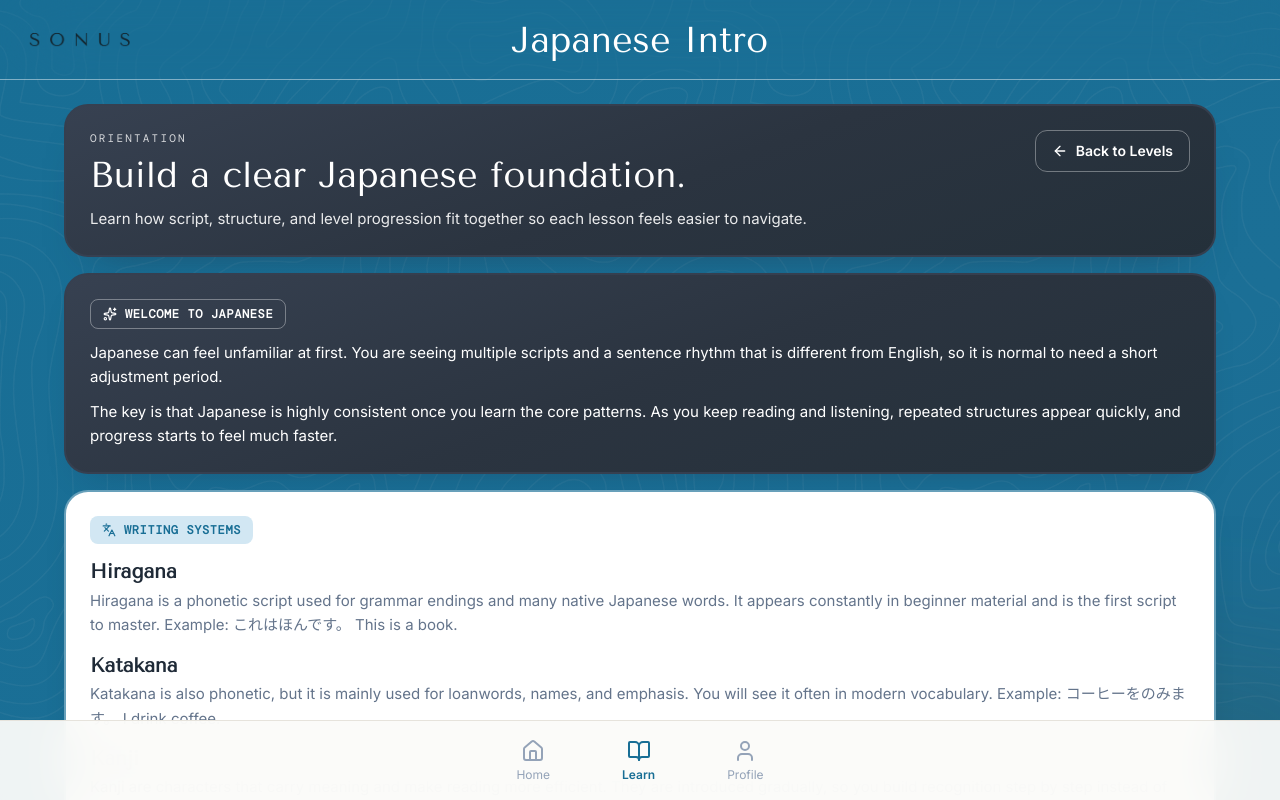
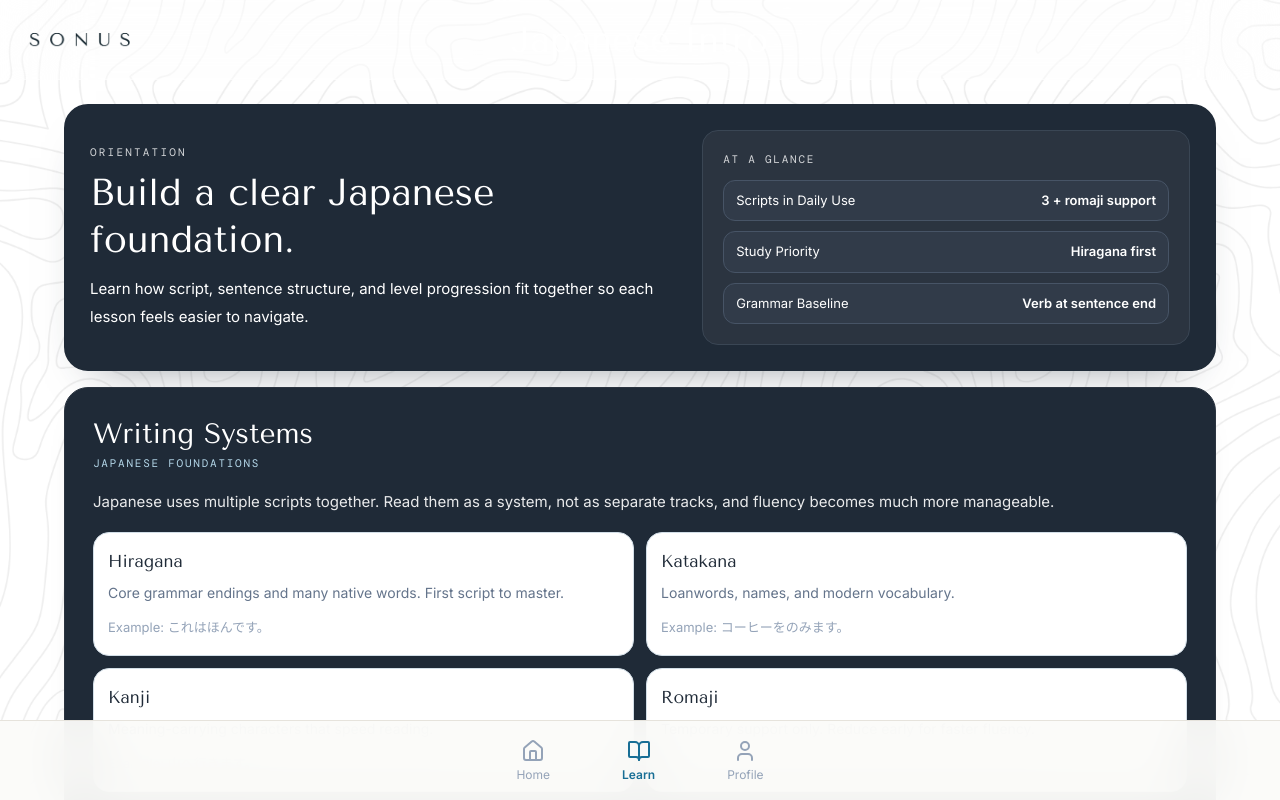
Before and after one commit to mbayers6370/Sonus, a React (Vite) app in the folder sonus-react/: page /learn/language-intro in a window 1280 px wide. Both pictures are taken after a click on the button "Continue as Demo". Shown: the top 800 px of the page. Built offline with nearby package versions, Linux system fonts and the light colour scheme; no server answers; a web font is replaced by a local one.

Commit message:
Update to Intro for Japanese page

```diff
--- a/sonus-react/src/components/JapaneseIntroScreen.tsx
+++ b/sonus-react/src/components/JapaneseIntroScreen.tsx
@@ -1,4 +1,3 @@
-import { ArrowLeft, BookOpen, Languages, Layers, Route, Sparkles, Target } from 'lucide-react';
 import type { ReactNode } from 'react';
 import BottomNav from './BottomNav';
 import GlassHeader from './GlassHeader';
@@ -9,92 +8,89 @@ interface JapaneseIntroScreenProps {
   onBackToLearn: () => void;
 }
 
-const INTRO_CARDS = [
+const INTRO_SECTIONS = [
+  {
+    id: 'writing',
+    title: 'Writing Systems',
+  },
   {
     id: 'welcome',
     title: 'Welcome to Japanese',
-    icon: Sparkles,
-    accent: 'border-[#374151]/90 bg-[linear-gradient(160deg,#374151_0%,#2B3440_52%,#24303A_100%)] text-white',
-    badge: 'bg-white/16 text-white border border-white/35',
-    bodyTone: 'text-white/92',
-    span: 'lg:col-span-2',
-  },
-  {
-    id: 'writing',
-    title: 'Writing Systems',
-    icon: Languages,
-    accent: 'border-[#186E95]/65 bg-white text-text-dark',
-    badge: 'bg-[#D2E7F3] text-[#186E95]',
-    bodyTone: 'text-text-med',
-    span: 'lg:col-span-2',
   },
   {
     id: 'structure',
     title: 'Basic Structure',
-    icon: Layers,
-    accent: 'border-[#3E5648]/65 bg-white text-text-dark',
-    badge: 'bg-[#D8E5DE] text-[#3E5648]',
-    bodyTone: 'text-text-med',
-    span: '',
   },
   {
     id: 'levels',
     title: 'Understanding the Levels',
-    icon: Target,
-    accent: 'border-[#186E95]/65 bg-white text-text-dark',
-    badge: 'bg-[#D7EAF5] text-[#186E95]',
-    bodyTone: 'text-text-med',
-    span: '',
   },
   {
     id: 'sonus',
     title: 'How to Use Sonus',
-    icon: BookOpen,
-    accent: 'border-[#3E5648]/65 bg-white text-text-dark',
-    badge: 'bg-[#D9E6DF] text-[#3E5648]',
-    bodyTone: 'text-text-med',
-    span: 'lg:col-span-2',
   },
   {
     id: 'before',
     title: 'Before You Begin',
-    icon: Route,
-    accent: 'border-[#C2410C]/65 bg-white text-text-dark',
-    badge: 'bg-[#F2DCCE] text-[#C2410C]',
-    bodyTone: 'text-text-med',
-    span: '',
   },
 ];
 
+const FOUNDATION_POINTS = [
+  { label: 'Scripts in Daily Use', value: '3 + romaji support' },
+  { label: 'Study Priority', value: 'Hiragana first' },
+  { label: 'Grammar Baseline', value: 'Verb at sentence end' },
+];
+
+const STARTING_FLOW = [
+  'Learn hiragana, then add high-frequency katakana words.',
+  'Read short examples aloud to connect script and sound.',
+  'Use romaji briefly, then phase it out as script confidence grows.',
+];
+
 function cardContent(id: string): ReactNode {
-  if (id === 'welcome') {
+  if (id === 'writing') {
     return (
-      <div className="mt-3 space-y-2.5 text-[15px] leading-relaxed">
-        <p>Japanese can feel unfamiliar at first. You are seeing multiple scripts and a sentence rhythm that is different from English, so it is normal to need a short adjustment period.</p>
-        <p>The key is that Japanese is highly consistent once you learn the core patterns. As you keep reading and listening, repeated structures appear quickly, and progress starts to feel much faster.</p>
+      <div className="mt-4 space-y-4 text-[15px] leading-7 text-white/90">
+        <p>
+          Japanese uses multiple scripts together. Read them as a system, not as separate tracks, and fluency becomes much more manageable.
+        </p>
+        <div className="grid gap-3 sm:grid-cols-2">
+          <div className="rounded-2xl border border-[#D2DEE7] bg-white p-3.5">
+            <p className="main-font text-[1.08rem] text-text-dark">Hiragana</p>
+            <p className="mt-1 text-[14px] text-text-med">Core grammar endings and many native words. First script to master.</p>
+            <p className="mt-1.5 text-[13px] text-text-light">Example: これはほんです。</p>
+          </div>
+          <div className="rounded-2xl border border-[#D2DEE7] bg-white p-3.5">
+            <p className="main-font text-[1.08rem] text-text-dark">Katakana</p>
+            <p className="mt-1 text-[14px] text-text-med">Loanwords, names, and modern vocabulary.</p>
+            <p className="mt-1.5 text-[13px] text-text-light">Example: コーヒーをのみます。</p>
+          </div>
+          <div className="rounded-2xl border border-[#D2DEE7] bg-white p-3.5">
+            <p className="main-font text-[1.08rem] text-text-dark">Kanji</p>
+            <p className="mt-1 text-[14px] text-text-med">Meaning-carrying characters that speed reading.</p>
+            <p className="mt-1.5 text-[13px] text-text-light">Example: 山へ行きます。</p>
+          </div>
+          <div className="rounded-2xl border border-[#D2DEE7] bg-white p-3.5">
+            <p className="main-font text-[1.08rem] text-text-dark">Romaji</p>
+            <p className="mt-1 text-[14px] text-text-med">Temporary support only. Reduce early for faster fluency.</p>
+          </div>
+        </div>
       </div>
     );
   }
 
-  if (id === 'writing') {
+  if (id === 'welcome') {
     return (
-      <div className="mt-3 space-y-3 text-[15px] leading-relaxed">
-        <div>
-          <p className="font-semibold text-text-dark main-font text-[20px]">Hiragana</p>
-          <p>Hiragana is a phonetic script used for grammar endings and many native Japanese words. It appears constantly in beginner material and is the first script to master. Example: これはほんです。 This is a book.</p>
-        </div>
-        <div>
-          <p className="font-semibold text-text-dark main-font text-[20px]">Katakana</p>
-          <p>Katakana is also phonetic, but it is mainly used for loanwords, names, and emphasis. You will see it often in modern vocabulary. Example: コーヒーをのみます。 I drink coffee.</p>
-        </div>
-        <div>
-          <p className="font-semibold text-text-dark main-font text-[20px]">Kanji</p>
-          <p>Kanji are characters that carry meaning and make reading more efficient. They are introduced gradually, so you build recognition step by step instead of memorizing everything at once. Example: 山 means mountain and 川 means river.</p>
-          <p>Example in context: 山へ行きます。 I am going to the mountain.</p>
-        </div>
-        <div>
-          <p className="font-semibold text-text-dark main-font text-[20px]">Romaji</p>
-          <p>Romaji writes Japanese sounds with the Roman alphabet. Sonus uses it as temporary support while you build script confidence, but it is not how Japanese is normally written. Reduce romaji reliance early to accelerate reading fluency.</p>
+      <div className="mt-4 space-y-3.5 text-[15px] leading-7">
+        <p>Japanese can feel unfamiliar at first, especially with new scripts and different sentence rhythm. That adjustment period is normal.</p>
+        <p>The language is highly consistent once you learn core patterns. Repeated structures appear quickly, and progress starts compounding.</p>
+        <div className="rounded-xl border border-[#D2DEE7] bg-white px-3.5 py-3">
+          <p className="text-[13px] font-mono uppercase tracking-[0.14em] text-[#186E95]">Start Here</p>
+          <ul className="mt-2 space-y-1.5 text-[14px] text-text-dark">
+            {STARTING_FLOW.map((item) => (
+              <li key={item}>{item}</li>
+            ))}
+          </ul>
         </div>
       </div>
     );
@@ -102,29 +98,36 @@ function cardContent(id: string): ReactNode {
 
   if (id === 'structure') {
     return (
-      <div className="mt-3 space-y-2.5 text-[15px] leading-relaxed">
+      <div className="mt-4 space-y-2.5 text-[15px] leading-7">
         <p>A common beginner pattern is Subject + Object + Verb, with the verb usually at the end. Particles mark each word's role, so you can still track meaning even when word order feels new.</p>
-        <p>Example: 私はりんごを食べます。 I eat an apple.</p>
-        <p>In this sentence, は marks the topic and を marks the object. A simple reading tip is to find the verb first, then work backward to identify who is doing what.</p>
+        <div className="rounded-xl border border-[#D2DEE7] bg-white p-3.5">
+          <p className="text-[14px] text-text-dark">Example: 私はりんごを食べます。</p>
+          <p className="mt-1 text-[14px] text-text-med">I eat an apple.</p>
+        </div>
+        <p>Here, は marks the topic and を marks the object. A practical reading strategy is to find the verb first, then work backward.</p>
       </div>
     );
   }
 
   if (id === 'levels') {
     return (
-      <div className="mt-3 space-y-2.5 text-[15px] leading-relaxed">
+      <div className="mt-4 space-y-2.5 text-[15px] leading-7">
         <p>Levels increase in complexity from basic communication to high-level comprehension. As you move up, vocabulary range, grammar flexibility, and reading-listening difficulty all expand.</p>
-        <p>N5 builds core survival language, essential phrases, and script confidence. N4 covers everyday topics and broader practical grammar. N3 introduces wider contexts and more abstract usage. N2 strengthens dense reading and faster listening comprehension. N1 focuses on subtle nuance and complex material.</p>
+        <div className="rounded-xl border border-[#D2DEE7] bg-white p-3.5">
+          <p className="text-text-med"><span className="font-semibold text-text-dark">N5:</span> core survival language + script confidence</p>
+          <p className="text-text-med"><span className="font-semibold text-text-dark">N4:</span> everyday topics + broader practical grammar</p>
+          <p className="text-text-med"><span className="font-semibold text-text-dark">N3-N1:</span> wider context, denser reading, nuanced usage</p>
+        </div>
       </div>
     );
   }
 
   if (id === 'sonus') {
     return (
-      <div className="mt-3 space-y-2.5 text-[15px] leading-relaxed">
+      <div className="mt-4 space-y-2.5 text-[15px] leading-7">
         <p>Sonus groups words into units and lessons so your study stays structured. The flow is simple: learn a word, see it in context, then reinforce it through repetition until recognition is automatic.</p>
         <p>This approach prioritizes recognition before production, so comprehension becomes stable before output pressure increases.</p>
-        <ul className="list-disc pl-5 space-y-1">
+        <ul className="space-y-1.5">
           <li>Read examples out loud to strengthen sound-memory links.</li>
           <li>Use short, consistent sessions instead of rare long sessions.</li>
           <li>Revisit difficult words in context before forcing recall.</li>
@@ -134,7 +137,7 @@ function cardContent(id: string): ReactNode {
   }
 
   return (
-    <div className="mt-3 space-y-2.5 text-[15px] leading-relaxed">
+    <div className="mt-4 space-y-2.5 text-[15px] leading-7">
       <p>Start by learning hiragana first so the rest of your input becomes readable. Use romaji only as temporary support, then phase it out as soon as possible.</p>
       <p>Focus on steady progress, not perfect performance. One clear, consistent session each day will carry you forward faster than occasional marathon study.</p>
     </div>
@@ -144,30 +147,9 @@ function cardContent(id: string): ReactNode {
 export default function JapaneseIntroScreen({
   onGoHome,
   onOpenProfile,
-  onBackToLearn,
 }: JapaneseIntroScreenProps) {
   return (
-    <div className="relative min-h-screen page-shell px-6 with-bottom-nav overflow-hidden">
-      <div
-        className="pointer-events-none absolute inset-0"
-        style={{
-          backgroundColor: '#186E95',
-          backgroundImage: 'linear-gradient(145deg, #186E95 0%, #1B6F96 42%, #205F83 100%)',
-        }}
-      />
-      <div className="pointer-events-none absolute inset-0 bg-[#186E95]/78" />
-      <div
-        className="pointer-events-none absolute inset-0"
-        style={{
-          opacity: 0.16,
-          backgroundImage: "url('/branding/Transparent_Background.png')",
-          backgroundPosition: 'center top',
-          backgroundRepeat: 'no-repeat',
-          backgroundSize: 'contain',
-        }}
-      />
-      <div className="pointer-events-none absolute -top-28 -left-16 h-72 w-72 rounded-full bg-white/12 blur-3xl" />
-      <div className="pointer-events-none absolute top-1/3 -right-24 h-80 w-80 rounded-full bg-[#3E5648]/20 blur-3xl" />
+    <div className="min-h-screen page-shell px-6 with-bottom-nav bg-[linear-gradient(180deg,#F7FAFD_0%,#EEF4F8_100%)]">
 
       <GlassHeader
         title="Japanese Intro"
@@ -177,44 +159,43 @@ export default function JapaneseIntroScreen({
         scrolledTitleClassName="text-white"
       />
 
-      <div className="relative z-10 max-w-6xl mx-auto">
-        <section className="dashboard-card-enter mb-4 rounded-3xl border-2 border-[#374151]/90 bg-[linear-gradient(160deg,#374151_0%,#2B3440_52%,#24303A_100%)] p-6 text-white shadow-[0_22px_45px_-32px_rgba(31,42,55,0.60)]">
-          <div className="flex flex-wrap items-start justify-between gap-4">
+      <div className="max-w-6xl mx-auto">
+        <section className="dashboard-card-enter mb-4 rounded-3xl border-2 border-[#1F2A37] bg-[#1F2A37] p-5 sm:p-6 text-white shadow-[0_22px_45px_-32px_rgba(31,42,55,0.60)]">
+          <div className="grid gap-4 lg:grid-cols-[1.1fr_0.9fr] lg:items-center">
             <div className="min-w-[230px]">
               <div className="text-[11px] uppercase tracking-[0.2em] font-mono text-white/80">Orientation</div>
-              <h2 className="main-font mt-2 text-3xl sm:text-4xl leading-tight">Build a clear Japanese foundation.</h2>
-              <p className="mt-3 text-[15px] leading-relaxed text-white/90 max-w-3xl">
-                Learn how script, structure, and level progression fit together so each lesson feels easier to navigate.
+              <h2 className="main-font mt-2 text-[2rem] sm:text-[2.35rem] leading-tight max-w-3xl">Build a clear Japanese foundation.</h2>
+              <p className="mt-3 text-[15px] leading-7 text-white/92 max-w-3xl">
+                Learn how script, sentence structure, and level progression fit together so each lesson feels easier to navigate.
               </p>
             </div>
-            <button
-              onClick={onBackToLearn}
-              className="inline-flex items-center gap-2 rounded-xl border border-white/35 bg-white/14 px-4 py-2.5 text-sm font-semibold text-white hover:bg-white/20 transition-colors"
-            >
-              <ArrowLeft className="w-4 h-4" />
-              Back to Levels
-            </button>
+
+            <div className="rounded-2xl border border-[#3A4654] bg-[#2B3440] p-4 sm:p-5">
+              <p className="text-[11px] uppercase tracking-[0.16em] font-mono text-white/80">At a Glance</p>
+              <div className="mt-3 space-y-2.5">
+                {FOUNDATION_POINTS.map((item) => (
+                  <div key={item.label} className="flex items-start justify-between gap-3 rounded-xl border border-[#475466] bg-[#313B49] px-3 py-2.5">
+                    <p className="text-[13px] text-white/86">{item.label}</p>
+                    <p className="text-[13px] font-semibold text-white text-right">{item.value}</p>
+                  </div>
+                ))}
+              </div>
+            </div>
           </div>
         </section>
       </div>
 
-      <div className="relative z-10 max-w-6xl mx-auto grid grid-cols-1 lg:grid-cols-2 gap-4">
-        {INTRO_CARDS.map((card) => {
-          const Icon = card.icon;
-          return (
-            <section
-              key={card.id}
-              className={`dashboard-card-enter rounded-3xl border-2 p-5 sm:p-6 shadow-[0_16px_34px_-24px_rgba(15,23,42,0.34)] ${card.accent} ${card.span}`}
-            >
-              <div className={`inline-flex items-center gap-2 rounded-lg px-3 py-1.5 text-xs font-semibold uppercase tracking-wider font-mono ${card.badge}`}>
-                <Icon className="w-3.5 h-3.5" />
-                {card.title}
-              </div>
-              <div className={card.bodyTone}>{cardContent(card.id)}</div>
-            </section>
-          );
-        })}
-      </div>
+      <section className="dashboard-card-enter max-w-6xl mx-auto rounded-3xl border border-[#2B3440] bg-[#1F2A37] shadow-[0_16px_34px_-26px_rgba(15,23,42,0.28)] overflow-hidden">
+        <div className="divide-y divide-[#364252]">
+          {INTRO_SECTIONS.map((section) => (
+            <article key={section.id} className="px-5 py-6 sm:px-7 sm:py-7">
+              <h3 className="main-font text-[1.5rem] sm:text-[1.75rem] leading-tight text-white">{section.title}</h3>
+              <p className="mt-1 text-[11px] uppercase tracking-[0.16em] font-mono text-[#B5D8EA]">Japanese Foundations</p>
+              <div className="text-white/90">{cardContent(section.id)}</div>
+            </article>
+          ))}
+        </div>
+      </section>
 
       <BottomNav active="learn" onHome={onGoHome} onProfile={onOpenProfile} />
     </div>
```
